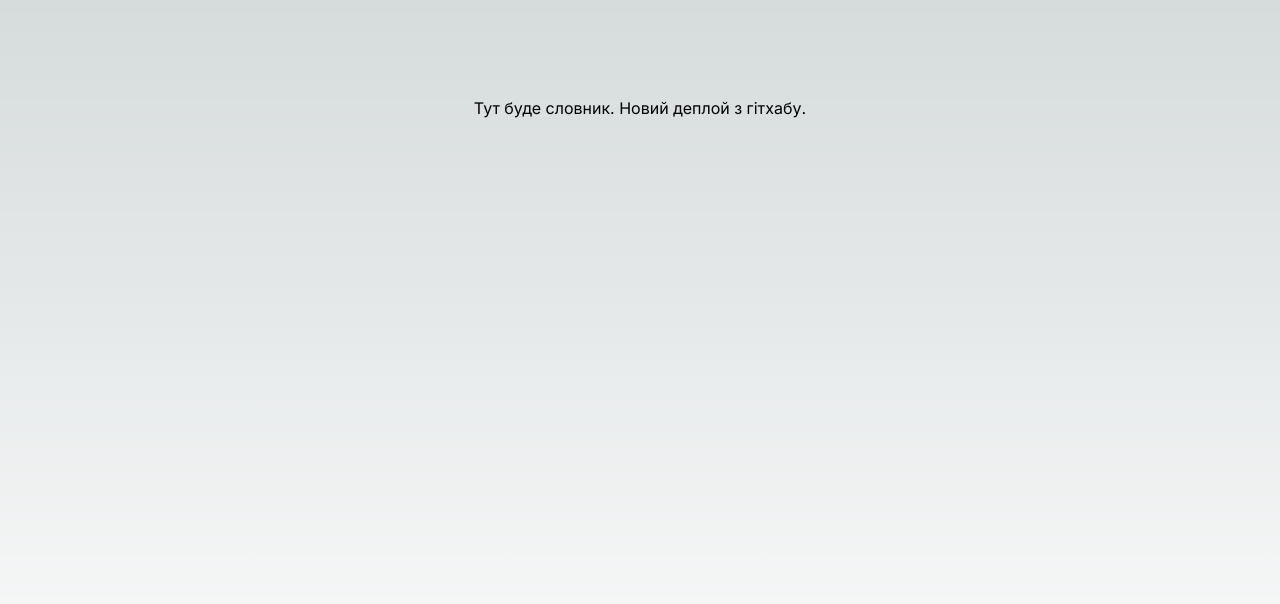
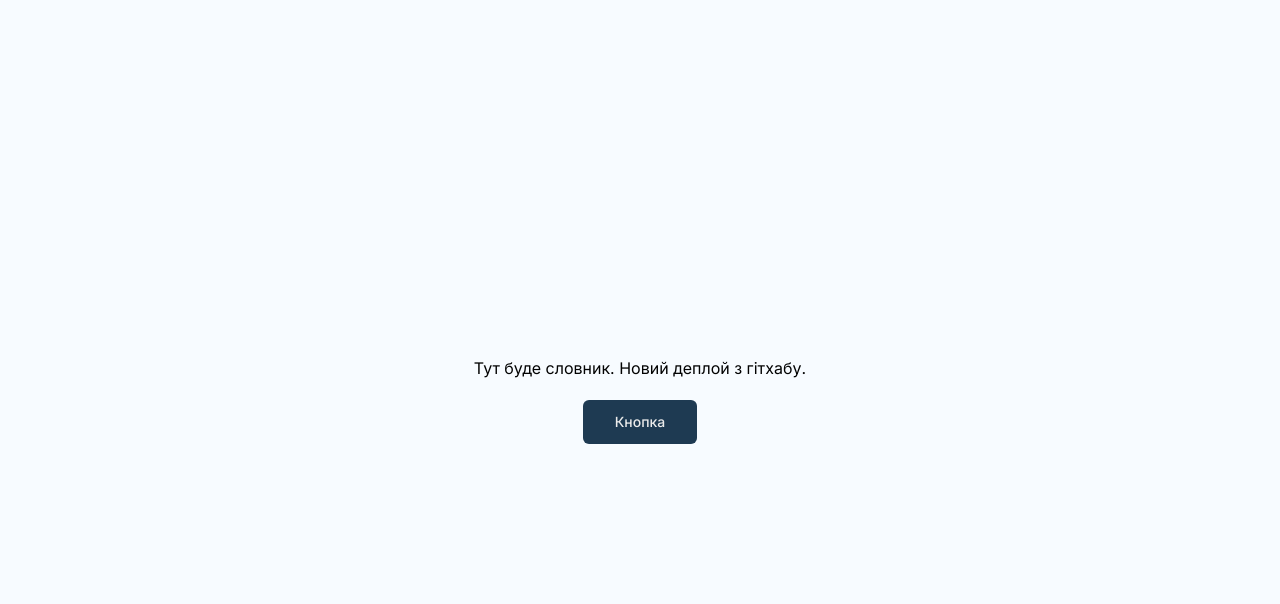
Before and after one commit to Sifiya/ua-urban, a Next.js app: page / in a window 1280 px wide. Shown: the top 604 px of the page. Built offline with nearby package versions, Linux system fonts and the light colour scheme.

Commit message:
feat(ui): install ui library

```diff
--- a/src/app/globals.css
+++ b/src/app/globals.css
@@ -2,32 +2,80 @@
 @tailwind components;
 @tailwind utilities;
 
-:root {
-  --foreground-rgb: 0, 0, 0;
-  --background-start-rgb: 214, 219, 220;
-  --background-end-rgb: 255, 255, 255;
-}
+@layer base {
+  :root {
+    --gradient: #1D4350;
+    --background: 208 97.35% 98.44%;
+    --foreground: 208 4.699999999999999% 0.88%;
 
-@media (prefers-color-scheme: dark) {
-  :root {
-    --foreground-rgb: 255, 255, 255;
-    --background-start-rgb: 0, 0, 0;
-    --background-end-rgb: 0, 0, 0;
+    --muted: 208 4.699999999999999% 92.2%;
+    --muted-foreground: 208 2.3499999999999996% 42.2%;
+
+    --popover: 208 52.400000000000006% 92.2%;
+    --popover-foreground: 208 4.699999999999999% 1.1%;
+
+    --card: 208 52.400000000000006% 92.2%;
+    --card-foreground: 208 4.699999999999999% 1.1%;
+
+    --border: 208 9.7% 89.88%;
+    --input: 208 9.7% 89.88%;
+
+    --primary: 208 47% 22%;
+    --primary-foreground: 208 0.94% 92.2%;
+
+    --secondary: 208 2.3499999999999996% 96.1%;
+    --secondary-foreground: 208 3.82% 12.2%;
+
+    --accent: 208 2.3499999999999996% 96.1%;
+    --accent-foreground: 208 3.82% 12.2%;
+
+    --destructive: 0 84.2% 60.2%;
+    --destructive-foreground: 0 0% 98%;
+
+    --ring: 208 47% 22%;
+
+    --radius: 0.5rem;
+  }
+
+  .dark {
+    --gradient: #8baaaa;
+
+    --background: 191 9.75% 4.88%;
+    --foreground: 191 1.5% 98.05%;
+
+    --muted: 191 7.5% 18.3%;
+    --muted-foreground: 191 1.5% 56.1%;
+
+    --popover: 191 62% 7.93%;
+    --popover-foreground: 191 1.5% 98.05%;
+
+    --card: 191 62% 7.93%;
+    --card-foreground: 191 1.5% 98.05%;
+
+    --border: 191 7.5% 18.3%;
+    --input: 191 7.5% 18.3%;
+
+    --primary: 191 15% 61%;
+    --primary-foreground: 191 1.5% 6.1%;
+
+    --secondary: 191 7.5% 18.3%;
+    --secondary-foreground: 191 1.5% 98.05%;
+
+    --accent: 191 7.5% 18.3%;
+    --accent-foreground: 191 1.5% 98.05%;
+
+    --destructive: 0 62.8% 30.6%;
+    --destructive-foreground: 191 1.5% 98.05%;
+
+    --ring: 191 15% 61%;
   }
 }
 
-body {
-  color: rgb(var(--foreground-rgb));
-  background: linear-gradient(
-      to bottom,
-      transparent,
-      rgb(var(--background-end-rgb))
-    )
-    rgb(var(--background-start-rgb));
-}
-
-@layer utilities {
-  .text-balance {
-    text-wrap: balance;
+@layer base {
+  * {
+    @apply border-border;
+  }
+  body {
+    @apply bg-background text-foreground;
   }
 }
--- a/src/app/page.tsx
+++ b/src/app/page.tsx
@@ -1,7 +1,10 @@
+import { Button } from "@/components/ui/button";
+
 export default function Home() {
   return (
-    <main className="flex min-h-screen flex-col items-center justify-between p-24">
+    <main className="flex min-h-screen flex-col items-center justify-center gap-5 p-24">
       Тут буде словник. Новий деплой з гітхабу.
+      <Button variant="default" size="lg">Кнопка</Button>
     </main>
   );
 }
--- /dev/null
+++ b/src/components/ui/button.tsx
@@ -0,0 +1,56 @@
+import * as React from "react"
+import { Slot } from "@radix-ui/react-slot"
+import { cva, type VariantProps } from "class-variance-authority"
+
+import { cn } from "@/lib/utils"
+
+const buttonVariants = cva(
+  "inline-flex items-center justify-center whitespace-nowrap rounded-md text-sm font-medium ring-offset-background transition-colors focus-visible:outline-none focus-visible:ring-2 focus-visible:ring-ring focus-visible:ring-offset-2 disabled:pointer-events-none disabled:opacity-50",
+  {
+    variants: {
+      variant: {
+        default: "bg-primary text-primary-foreground hover:bg-primary/90",
+        destructive:
+          "bg-destructive text-destructive-foreground hover:bg-destructive/90",
+        outline:
+          "border border-input bg-background hover:bg-accent hover:text-accent-foreground",
+        secondary:
+          "bg-secondary text-secondary-foreground hover:bg-secondary/80",
+        ghost: "hover:bg-accent hover:text-accent-foreground",
+        link: "text-primary underline-offset-4 hover:underline",
+      },
+      size: {
+        default: "h-10 px-4 py-2",
+        sm: "h-9 rounded-md px-3",
+        lg: "h-11 rounded-md px-8",
+        icon: "h-10 w-10",
+      },
+    },
+    defaultVariants: {
+      variant: "default",
+      size: "default",
+    },
+  }
+)
+
+export interface ButtonProps
+  extends React.ButtonHTMLAttributes<HTMLButtonElement>,
+    VariantProps<typeof buttonVariants> {
+  asChild?: boolean
+}
+
+const Button = React.forwardRef<HTMLButtonElement, ButtonProps>(
+  ({ className, variant, size, asChild = false, ...props }, ref) => {
+    const Comp = asChild ? Slot : "button"
+    return (
+      <Comp
+        className={cn(buttonVariants({ variant, size, className }))}
+        ref={ref}
+        {...props}
+      />
+    )
+  }
+)
+Button.displayName = "Button"
+
+export { Button, buttonVariants }
--- /dev/null
+++ b/src/lib/utils.ts
@@ -0,0 +1,6 @@
+import { type ClassValue, clsx } from "clsx"
+import { twMerge } from "tailwind-merge"
+
+export function cn(...inputs: ClassValue[]) {
+  return twMerge(clsx(inputs))
+}
--- a/tailwind.config.ts
+++ b/tailwind.config.ts
@@ -1,20 +1,80 @@
-import type { Config } from "tailwindcss";
+import type { Config } from "tailwindcss"
 
-const config: Config = {
+const config = {
+  darkMode: ["class"],
   content: [
-    "./src/pages/**/*.{js,ts,jsx,tsx,mdx}",
-    "./src/components/**/*.{js,ts,jsx,tsx,mdx}",
-    "./src/app/**/*.{js,ts,jsx,tsx,mdx}",
-  ],
+    './pages/**/*.{ts,tsx}',
+    './components/**/*.{ts,tsx}',
+    './app/**/*.{ts,tsx}',
+    './src/**/*.{ts,tsx}',
+	],
+  prefix: "",
   theme: {
+    container: {
+      center: true,
+      padding: "2rem",
+      screens: {
+        "2xl": "1400px",
+      },
+    },
     extend: {
-      backgroundImage: {
-        "gradient-radial": "radial-gradient(var(--tw-gradient-stops))",
-        "gradient-conic":
-          "conic-gradient(from 180deg at 50% 50%, var(--tw-gradient-stops))",
+      colors: {
+        border: "hsl(var(--border))",
+        input: "hsl(var(--input))",
+        ring: "hsl(var(--ring))",
+        background: "hsl(var(--background))",
+        foreground: "hsl(var(--foreground))",
+        primary: {
+          DEFAULT: "hsl(var(--primary))",
+          foreground: "hsl(var(--primary-foreground))",
+        },
+        secondary: {
+          DEFAULT: "hsl(var(--secondary))",
+          foreground: "hsl(var(--secondary-foreground))",
+        },
+        destructive: {
+          DEFAULT: "hsl(var(--destructive))",
+          foreground: "hsl(var(--destructive-foreground))",
+        },
+        muted: {
+          DEFAULT: "hsl(var(--muted))",
+          foreground: "hsl(var(--muted-foreground))",
+        },
+        accent: {
+          DEFAULT: "hsl(var(--accent))",
+          foreground: "hsl(var(--accent-foreground))",
+        },
+        popover: {
+          DEFAULT: "hsl(var(--popover))",
+          foreground: "hsl(var(--popover-foreground))",
+        },
+        card: {
+          DEFAULT: "hsl(var(--card))",
+          foreground: "hsl(var(--card-foreground))",
+        },
+      },
+      borderRadius: {
+        lg: "var(--radius)",
+        md: "calc(var(--radius) - 2px)",
+        sm: "calc(var(--radius) - 4px)",
+      },
+      keyframes: {
+        "accordion-down": {
+          from: { height: "0" },
+          to: { height: "var(--radix-accordion-content-height)" },
+        },
+        "accordion-up": {
+          from: { height: "var(--radix-accordion-content-height)" },
+          to: { height: "0" },
+        },
+      },
+      animation: {
+        "accordion-down": "accordion-down 0.2s ease-out",
+        "accordion-up": "accordion-up 0.2s ease-out",
       },
     },
   },
-  plugins: [],
-};
-export default config;
+  plugins: [require("tailwindcss-animate")],
+} satisfies Config
+
+export default config
```
Also changed, not shown: package.json (+7 -1 lines), components.json (added), 1 other file (tests, documents, lock files or other folders).
